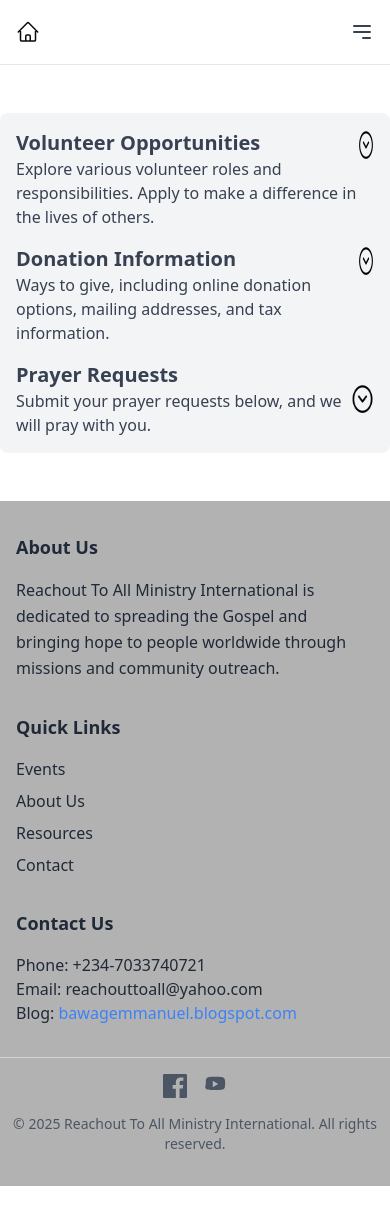
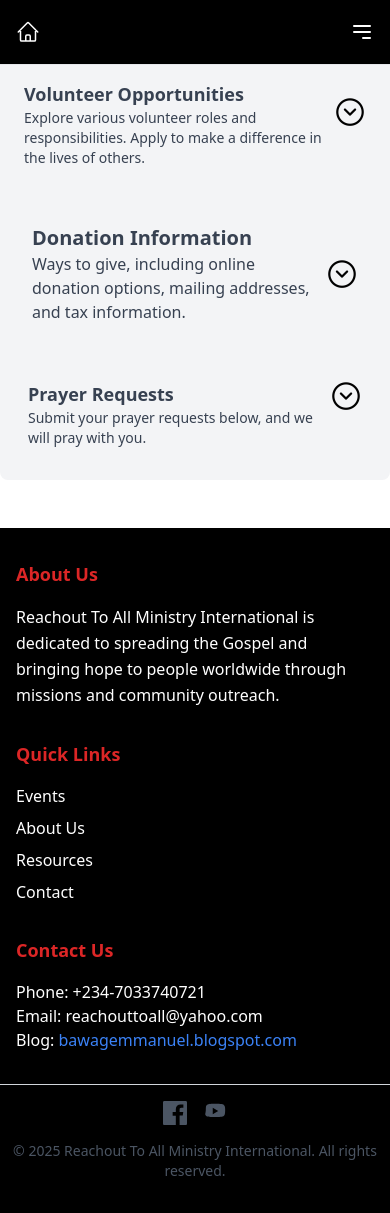
Before and after one commit to Emmy123222/r2aproject, a React (Vite) app in the folder frontend/: page /donate in a window 390 px wide. Before the commit the page ends 1186 px from the top, so only its background shows below. Built offline with nearby package versions, Linux system fonts and the light colour scheme.

Commit message:
r2aproject

```diff
--- a/frontend/src/components/donate/Donate.tsx
+++ b/frontend/src/components/donate/Donate.tsx
@@ -1,5 +1,5 @@
 import React, { useState } from "react";
-import arrow from "../../assets/arrow.webp";
+import arrow from "../../assets/470292.webp";
 
 const Donate: React.FC = () => {
   const [openSection, setOpenSection] = useState(false);
@@ -17,10 +17,10 @@ const Donate: React.FC = () => {
   };
 
   return (
-    <div className="flex flex-col  ">
+    <div className="flex flex-col px-4 py-6 space-y-4 max-sm:space-y-6">
       {/* Donation Information */}
-      <div className="flex justify-between   ">
-        <div>
+      <div className="flex justify-between items-center max-sm:flex-row max-sm:space-y-0">
+        <div className="flex-1">
           <h2 className="text-xl font-semibold text-gray-700">
             Donation Information
           </h2>
@@ -43,8 +43,8 @@ const Donate: React.FC = () => {
 
       {/* Dropdown for Donate Using ATM Card */}
       {openSection && (
-        <div className=" p-6 rounded-lg shadow-lg w-full  space-y-4">
-          <h2 className="text-xl font-semibold text-gray-700">
+        <div className="p-6 rounded-lg shadow-lg space-y-4 max-sm:p-4">
+          <h2 className="text-xl font-semibold text-gray-700 max-sm:text-lg">
             Donate Using Your ATM Card
           </h2>
           <div className="space-y-3">
@@ -53,34 +53,34 @@ const Donate: React.FC = () => {
               placeholder="Enter Donation Amount"
               value={donationAmount}
               onChange={(e) => setDonationAmount(e.target.value)}
-              className="w-full px-4 py-2 border rounded-lg focus:outline-none focus:ring-2 focus:ring-red-500"
+              className="w-full px-4 py-2 border rounded-lg focus:outline-none focus:ring-2 focus:ring-red-500 max-sm:text-sm"
             />
             <input
               type="text"
               placeholder="Card Number"
               value={cardNumber}
               onChange={(e) => setCardNumber(e.target.value)}
-              className="w-full px-4 py-2 border rounded-lg focus:outline-none focus:ring-2 focus:ring-red-500"
+              className="w-full px-4 py-2 border rounded-lg focus:outline-none focus:ring-2 focus:ring-red-500 max-sm:text-sm"
             />
-            <div className="flex space-x-2">
+            <div className="flex space-x-2 max-sm:flex-col max-sm:space-x-0 max-sm:space-y-3">
               <input
                 type="text"
                 placeholder="MM/YY"
                 value={expiryDate}
                 onChange={(e) => setExpiryDate(e.target.value)}
-                className="w-1/2 px-4 py-2 border rounded-lg focus:outline-none focus:ring-2 focus:ring-red-500"
+                className="w-1/2 px-4 py-2 border rounded-lg focus:outline-none focus:ring-2 focus:ring-red-500 max-sm:w-full max-sm:text-sm"
               />
               <input
                 type="text"
                 placeholder="CVV"
                 value={cvv}
                 onChange={(e) => setCvv(e.target.value)}
-                className="w-1/2 px-4 py-2 border rounded-lg focus:outline-none focus:ring-2 focus:ring-red-500"
+                className="w-1/2 px-4 py-2 border rounded-lg focus:outline-none focus:ring-2 focus:ring-red-500 max-sm:w-full max-sm:text-sm"
               />
             </div>
             <button
               onClick={handleDonate}
-              className="w-full bg-red-600 text-white py-2 rounded-lg hover:bg-red-700"
+              className="w-full bg-red-600 text-white py-2 rounded-lg hover:bg-red-700 max-sm:text-sm"
             >
               Donate Now
             </button>
--- /dev/null
+++ b/frontend/src/components/donate/Membership.tsx
@@ -0,0 +1,14 @@
+const Membership = () => {
+  return (
+    <div>
+      <h2 className="text-xl font-semibold text-gray-700">
+        Membership/Partnership
+      </h2>
+      <p className="text-gray-700">
+        Information on becoming a member or partner of your organization.
+      </p>
+    </div>
+  );
+};
+
+export default Membership;
--- a/frontend/src/components/donate/Prayer.tsx
+++ b/frontend/src/components/donate/Prayer.tsx
@@ -1,5 +1,5 @@
 import { useState } from "react";
-import arrow from "../../assets/arrow.webp";
+import arrow from "../../assets/470292.webp";
 
 const Prayer = () => {
   const [isDropdownOpen, setIsDropdownOpen] = useState(false);
@@ -15,18 +15,18 @@ const Prayer = () => {
   };
 
   return (
-    <div className="flex flex-col justify-center ">
+    <div className="flex flex-col justify-center px-4 py-6 max-sm:px-3 max-sm:py-4">
       {/* Prayer Header */}
-      <div className="flex justify-between items-center">
-        <div>
-          <h2 className="text-xl font-semibold text-gray-700">
+      <div className="flex justify-between items-center max-sm:flex-row max-sm:items-start">
+        <div className="flex-1">
+          <h2 className="text-xl font-semibold text-gray-700 max-sm:text-lg">
             Prayer Requests
           </h2>
-          <p className="text-gray-700">
+          <p className="text-gray-700 max-sm:text-sm">
             Submit your prayer requests below, and we will pray with you.
           </p>
         </div>
-        <div>
+        <div className="ml-4 max-sm:ml-2">
           <img
             src={arrow}
             alt="Toggle Dropdown"
@@ -40,16 +40,16 @@ const Prayer = () => {
 
       {/* Dropdown Input Section */}
       {isDropdownOpen && (
-        <div className="mt-4 bg-white p-4 rounded-lg shadow-lg">
+        <div className="mt-4 bg-white p-6 rounded-lg shadow-lg space-y-4 max-sm:p-4 max-sm:space-y-3">
           <textarea
-            className="w-full px-4 py-2 border rounded-lg focus:outline-none focus:ring-2 focus:ring-red-500"
+            className="w-full px-4 py-2 border rounded-lg focus:outline-none focus:ring-2 focus:ring-red-500 max-sm:text-sm"
             placeholder="Enter your prayer request..."
             value={prayerRequest}
             onChange={(e) => setPrayerRequest(e.target.value)}
           ></textarea>
           <button
             onClick={handleSubmit}
-            className="mt-4 w-full bg-red-600 text-white py-2 rounded-lg hover:bg-red-700"
+            className="w-full bg-red-600 text-white py-2 rounded-lg hover:bg-red-700 max-sm:py-1 max-sm:text-sm"
           >
             Submit Prayer Request
           </button>
--- a/frontend/src/components/donate/Volunteer.tsx
+++ b/frontend/src/components/donate/Volunteer.tsx
@@ -1,5 +1,5 @@
 import React, { useState } from "react";
-import arrow from "../../assets/arrow.webp";
+import arrow from "@/assets/470292.webp";
 import emailjs from "emailjs-com";
 
 const Volunteer: React.FC = () => {
@@ -76,14 +76,14 @@ const Volunteer: React.FC = () => {
   };
 
   return (
-    <div className="">
+    <div className="px-4 py-6 max-sm:px-2 max-sm:py-4">
       {/* Volunteer Header */}
-      <div className="flex justify-between">
-        <div>
-          <h2 className="text-xl font-semibold text-gray-700">
+      <div className="flex justify-between items-start  max-sm:space-y-4">
+        <div className="flex-1">
+          <h2 className="text-xl font-semibold text-gray-700 max-sm:text-lg">
             Volunteer Opportunities
           </h2>
-          <p className="text-gray-700">
+          <p className="text-gray-700 max-sm:text-sm">
             Explore various volunteer roles and responsibilities. Apply to make
             a difference in the lives of others.
           </p>
@@ -92,7 +92,7 @@ const Volunteer: React.FC = () => {
           <img
             src={arrow}
             alt="Toggle Dropdown"
-            className={`w-9 h-8 cursor-pointer transform transition-transform ${
+            className={`w-8 h-8 cursor-pointer transform transition-transform ${
               isDropdownOpen ? "rotate-180" : "rotate-0"
             }`}
             onClick={toggleDropdown}
@@ -102,8 +102,8 @@ const Volunteer: React.FC = () => {
 
       {/* Dropdown List */}
       {isDropdownOpen && (
-        <div className="p-4 mt-2 rounded-lg shadow-lg w-full">
-          <ul className="space-y-2 list-disc pl-6">
+        <div className="p-4 mt-2 rounded-lg shadow-lg w-full max-sm:p-3">
+          <ul className="space-y-2 list-disc pl-6 max-sm:pl-4 max-sm:text-sm">
             {units.map((unit, index) => (
               <li
                 key={index}
@@ -119,51 +119,51 @@ const Volunteer: React.FC = () => {
 
       {/* Modal */}
       {isModalOpen && (
-        <div className="fixed inset-0 flex items-center justify-center bg-black bg-opacity-50 z-50">
-          <div className="bg-white p-6 rounded-[26px] shadow-lg w-full max-w-md">
-            <h2 className="text-xl font-semibold text-gray-700 mb-4">
+        <div className="fixed inset-0 flex items-center justify-center bg-black bg-opacity-50 z-50 px-4 max-sm:px-2">
+          <div className="bg-white p-6 rounded-[26px] shadow-lg w-full max-w-md max-sm:p-4">
+            <h2 className="text-xl font-semibold text-gray-700 mb-4 max-sm:text-lg">
               Join the {selectedUnit}
             </h2>
-            <form className="space-y-4">
+            <form className="space-y-4 max-sm:space-y-3">
               <input
                 type="text"
                 placeholder="Your Name"
                 value={name}
                 onChange={(e) => setName(e.target.value)}
-                className="w-full px-4 py-2 border rounded-lg focus:outline-none focus:ring-2 focus:ring-blue-500"
+                className="w-full px-4 py-2 border rounded-lg focus:outline-none focus:ring-2 focus:ring-blue-500 max-sm:text-sm"
               />
               <input
                 type="text"
                 placeholder="Phone Number"
                 value={phone}
                 onChange={(e) => setPhone(e.target.value)}
-                className="w-full px-4 py-2 border rounded-lg focus:outline-none focus:ring-2 focus:ring-blue-500"
+                className="w-full px-4 py-2 border rounded-lg focus:outline-none focus:ring-2 focus:ring-blue-500 max-sm:text-sm"
               />
               <input
                 type="text"
                 placeholder="WhatsApp Number"
                 value={whatsapp}
                 onChange={(e) => setWhatsapp(e.target.value)}
-                className="w-full px-4 py-2 border rounded-lg focus:outline-none focus:ring-2 focus:ring-blue-500"
+                className="w-full px-4 py-2 border rounded-lg focus:outline-none focus:ring-2 focus:ring-blue-500 max-sm:text-sm"
               />
               <input
                 type="email"
                 placeholder="Email Address"
                 value={email}
                 onChange={(e) => setEmail(e.target.value)}
-                className="w-full px-4 py-2 border rounded-lg focus:outline-none focus:ring-2 focus:ring-blue-500"
+                className="w-full px-4 py-2 border rounded-lg focus:outline-none focus:ring-2 focus:ring-blue-500 max-sm:text-sm"
               />
               <button
                 type="button"
                 onClick={handleSubmit}
-                className="w-full bg-red-600 text-white py-2 rounded-[26px] hover:bg-red-700"
+                className="w-full bg-red-600 text-white py-2 rounded-[26px] hover:bg-red-700 max-sm:py-1 max-sm:text-sm"
               >
                 Submit
               </button>
               <button
                 type="button"
                 onClick={() => setIsModalOpen(false)}
-                className="w-full bg-gray-300 text-gray-700 py-2 rounded-[26px] hover:bg-gray-400 mt-2"
+                className="w-full bg-gray-300 text-gray-700 py-2 rounded-[26px] hover:bg-gray-400 mt-2 max-sm:py-1 max-sm:text-sm"
               >
                 Cancel
               </button>
--- a/frontend/src/components/home/AboutUs.tsx
+++ b/frontend/src/components/home/AboutUs.tsx
@@ -1,19 +1,26 @@
+import Believe from "./Believe";
+import Call from "./Call";
+
 const AboutUs = () => {
   return (
+    <div className="bg-gray-100 w-full p-4 space-y-4  shadow-lg  max-sm:p-2 max-sm:space-y-3">
       <div className="p-4 max-sm:p-2">
         <h1 className="flex text-2xl justify-center items-center text-[40px] text-black font-bold max-sm:text-[24px] max-sm:text-center">
           About Us
         </h1>
         <p className="text-[20px] text-gray-700 font-serif leading-relaxed max-sm:text-[16px] max-sm:leading-normal max-sm:text-justify">
           We are a group of believers from diverse denominations, united by a
-        passion for missions. We aim to reach out to people everywhere, enabling
-        their salvation, rededication, commitment, and discipleship, so that
-        they may become effective tools in God's hands. We achieve this by
-        prayerfully seeking and visiting mission fields, and partnering with
-        local churches and agencies. We present the Gospel message in accordance
-        with the Bible and entrust new converts to the care of local
-        missionaries and pastors for follow-up and discipleship.
+          passion for missions. We aim to reach out to people everywhere,
+          enabling their salvation, rededication, commitment, and discipleship,
+          so that they may become effective tools in God's hands. We achieve
+          this by prayerfully seeking and visiting mission fields, and
+          partnering with local churches and agencies. We present the Gospel
+          message in accordance with the Bible and entrust new converts to the
+          care of local missionaries and pastors for follow-up and discipleship.
         </p>
+      </div>
+      <Believe />
+      <Call />
     </div>
   );
 };
--- a/frontend/src/components/home/Coordinator.tsx
+++ b/frontend/src/components/home/Coordinator.tsx
@@ -33,7 +33,7 @@ const Coordinator = () => {
   ];
 
   return (
-    <div className="p-4 space-y-6 max-sm:space-y-4 max-sm:p-2">
+    <div className="p-4 space-y-6 max-sm:space-y-4 max-sm:p-2 bg-gray-100 w-full    shadow-lg   ">
       {/* Title */}
       <h1 className="flex text-2xl justify-center items-center text-[40px] text-black font-bold max-sm:text-[24px] max-sm:text-center">
         {title}
--- a/frontend/src/components/home/Welcome.tsx
+++ b/frontend/src/components/home/Welcome.tsx
@@ -1,8 +1,3 @@
-import AboutUs from "./AboutUs";
-import Believe from "./Believe";
-import Call from "./Call";
-import Coordinator from "./Coordinator";
-
 const Welcome = () => {
   const title = "Welcome Message";
   const message = `
@@ -23,6 +18,7 @@ const Welcome = () => {
   ];
 
   return (
+    <div>
       <div className="bg-gray-100 w-full p-4 space-y-4  shadow-lg  max-sm:p-2 max-sm:space-y-3">
         <h1 className="flex text-2xl justify-center items-center text-[40px] text-black font-bold max-sm:text-[24px] max-sm:text-center">
           {title}
@@ -51,10 +47,7 @@ const Welcome = () => {
             ))}
           </ul>
         </div>
-      <AboutUs />
-      <Believe />
-      <Call />
-      <Coordinator />
+      </div>
     </div>
   );
 };
--- a/frontend/src/components/home/index.tsx
+++ b/frontend/src/components/home/index.tsx
@@ -1,14 +1,20 @@
 import Welcome from "./Welcome";
 import Sidepic from "./Sidepic";
 import Home from "./Home";
+import AboutUs from "./AboutUs";
+
+
+import Coordinator from "./Coordinator";
 
 const Homes = () => {
   return (
     <div className="relative mx-auto container max-sm:p-5 overflow-x-hidden space-y-6  ">
       <Home />
-      <div className="flex gap-4 max-sm:gap-0 ">
-        <div>
+      <div className="flex gap-4 max-sm:gap-0  ">
+        <div className="space-y-5 mb-6">
           <Welcome />
+          <AboutUs />
+          <Coordinator />
         </div>
         <div className="relative">
           <Sidepic />
--- a/frontend/src/components/layout/Footer.tsx
+++ b/frontend/src/components/layout/Footer.tsx
@@ -8,12 +8,12 @@ const Footer = () => {
   };
 
   return (
-    <footer className="bg-black bg-opacity-30 backdrop-blur-md backdrop-opacity-60 py-8 text-gray-800 max-sm:w-full ">
+    <footer className="bg-black  py-8 text-gray-800 max-sm:w-full ">
       <div className="max-w-7xl mx-auto px-4 sm:px-6 lg:px-8 grid grid-cols-1 md:grid-cols-3 gap-8  ">
         {/* About Section */}
         <div>
-          <h3 className="text-lg font-bold mb-4">About Us</h3>
-          <p className="leading-relaxed">
+          <h3 className="text-lg font-bold mb-4 text-red-600">About Us</h3>
+          <p className="leading-relaxed text-white">
             Reachout To All Ministry International is dedicated to spreading the
             Gospel and bringing hope to people worldwide through missions and
             community outreach.
@@ -22,28 +22,28 @@ const Footer = () => {
 
         {/* Quick Links */}
         <div>
-          <h3 className="text-lg font-bold mb-4">Quick Links</h3>
+          <h3 className="text-lg font-bold mb-4 text-red-600">Quick Links</h3>
           <ul className="space-y-2">
             <li
-              className="hover:text-blue-600 cursor-pointer"
+              className="hover:text-red-600 cursor-pointer text-white"
               onClick={() => handleNavigation("/event")}
             >
               Events
             </li>
             <li
-              className="hover:text-blue-600 cursor-pointer"
+              className="hover:text-red-600 cursor-pointer text-white"
               onClick={() => handleNavigation("/about")}
             >
               About Us
             </li>
             <li
-              className="hover:text-blue-600 cursor-pointer"
+              className="hover:text-red-600 cursor-pointer text-white"
               onClick={() => handleNavigation("/resources")}
             >
               Resources
             </li>
             <li
-              className="hover:text-blue-600 cursor-pointer"
+              className="hover:text-red-600 cursor-pointer text-white"
               onClick={() => handleNavigation("/contact")}
             >
               Contact
@@ -53,10 +53,10 @@ const Footer = () => {
 
         {/* Contact Section */}
         <div>
-          <h3 className="text-lg font-bold mb-4">Contact Us</h3>
-          <p>Phone: +234-7033740721</p>
-          <p>Email: reachouttoall@yahoo.com</p>
-          <p>
+          <h3 className="text-lg font-bold mb-4 text-red-600">Contact Us</h3>
+          <p className="text-white">Phone: +234-7033740721</p>
+          <p className="text-white">Email: reachouttoall@yahoo.com</p>
+          <p className="text-white">
             Blog:{" "}
             <a
               href="https://bawagemmanuel.blogspot.com"
--- a/frontend/src/components/layout/Navbar.tsx
+++ b/frontend/src/components/layout/Navbar.tsx
@@ -8,18 +8,18 @@ interface NavBarProps {
 }
 
 const Navbar: React.FC<NavBarProps> = ({ links, donateText }) => {
-  const navigate = useNavigate(); // React Router navigation hook
-  const [isOpen, setIsOpen] = useState(false); // State for toggling mobile menu
+  const navigate = useNavigate();
+  const [isOpen, setIsOpen] = useState(false);
 
   const handleNavigation = (path: string) => {
-    navigate(path); // Navigate to the specified path
-    setIsOpen(false); // Close the menu on navigation
+    navigate(path);
+    setIsOpen(false);
   };
 
-  const toggleMenu = () => setIsOpen(!isOpen); // Toggle the hamburger menu
+  const toggleMenu = () => setIsOpen(!isOpen);
 
   return (
-    <nav className="bg-white border-b border-gray-200">
+    <nav className="bg-black border-b border-gray-200 fixed top-0 w-full z-50">
       <div className="max-w-7xl mx-auto px-4 sm:px-6 lg:px-8">
         <div className="flex justify-between items-center h-16">
           {/* Left Section: Home Icon */}
@@ -33,7 +33,7 @@ const Navbar: React.FC<NavBarProps> = ({ links, donateText }) => {
               viewBox="0 0 24 24"
               strokeWidth="1.5"
               stroke="currentColor"
-              className="w-6 h-6"
+              className="w-6 h-6 text-white"
             >
               <path
                 strokeLinecap="round"
@@ -48,7 +48,7 @@ const Navbar: React.FC<NavBarProps> = ({ links, donateText }) => {
             {links.map((link, index) => (
               <div
                 key={index}
-                className="text-gray-700 hover:text-red-600 font-medium cursor-pointer"
+                className="text-white hover:text-red-600 font-medium cursor-pointer"
                 onClick={() => handleNavigation(link.path)}
               >
                 {link.name}
@@ -66,10 +66,10 @@ const Navbar: React.FC<NavBarProps> = ({ links, donateText }) => {
             </div>
           </div>
 
-          {/* Hamburger Menu (visible on small screens) */}
+          {/* Hamburger Menu */}
           <div className="md:hidden flex items-center">
             <button
-              className="text-gray-700 hover:text-red-600 focus:outline-none"
+              className="text-white hover:text-white focus:outline-none"
               onClick={toggleMenu}
             >
               <svg
@@ -92,19 +92,19 @@ const Navbar: React.FC<NavBarProps> = ({ links, donateText }) => {
 
         {/* Mobile Menu */}
         {isOpen && (
-          <div className="md:hidden bg-gray-100 border-t border-gray-200">
+          <div className="md:hidden  ">
             <div className="space-y-2 px-4 py-4">
               {links.map((link, index) => (
                 <div
                   key={index}
-                  className="text-gray-700 hover:text-red-600 font-medium cursor-pointer"
+                  className="text-white hover:text-red-600 font-medium cursor-pointer"
                   onClick={() => handleNavigation(link.path)}
                 >
                   {link.name}
                 </div>
               ))}
               <div
-                className="bg-red-600 text-white px-4 py-2 rounded-lg hover:bg-red-700 cursor-pointer"
+                className="bg-yellow-500 text-white px-4 py-2 rounded-lg hover:bg-red-700 cursor-pointer"
                 onClick={() => handleNavigation("/donate")}
               >
                 {donateText}
```
Also changed, not shown: frontend/src/components/about/Ourstory.tsx (+65 -21 lines), frontend/src/assets/470292.webp (renamed from frontend/src/assets/arrow.webp). Lines whose indentation alone changed are shown as unchanged.
